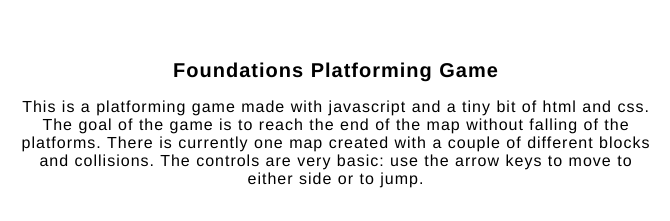
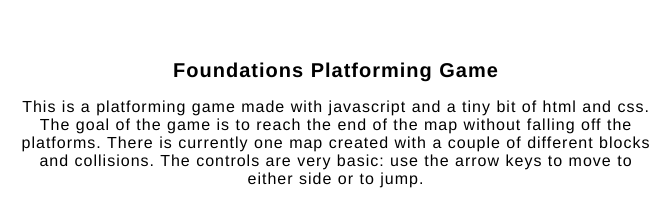
Before and after one commit to sverrep/foundations-project, a plain HTML site: page index.html in a window 1280 px wide. Shown: the part 154-375 px from the top of the page, 304-974 px from the left. Drawn offline with Linux system fonts and the light colour scheme.

Commit message:
Update index.html

```diff
--- a/index.html
+++ b/index.html
@@ -9,7 +9,7 @@
 
 
     <p id = "text">
-      This is a platforming game made with javascript and a tiny bit of html and css. The goal of the game is to reach the end of the map without falling of the platforms.
+      This is a platforming game made with javascript and a tiny bit of html and css. The goal of the game is to reach the end of the map without falling off the platforms.
       There is currently one map created with a couple of different blocks and collisions. The controls are very basic: use the arrow keys to move to
       either side or to jump.
 
```
